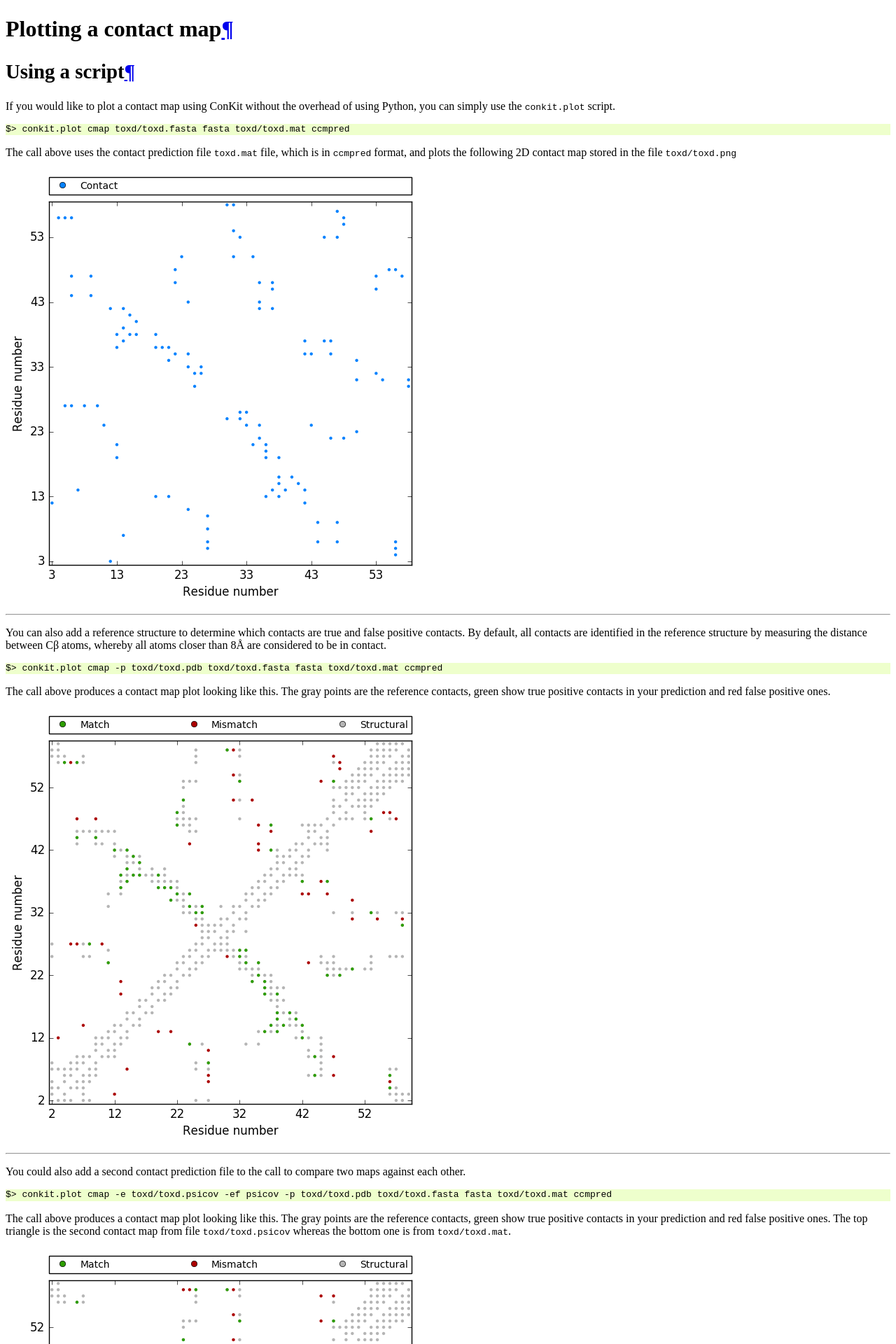
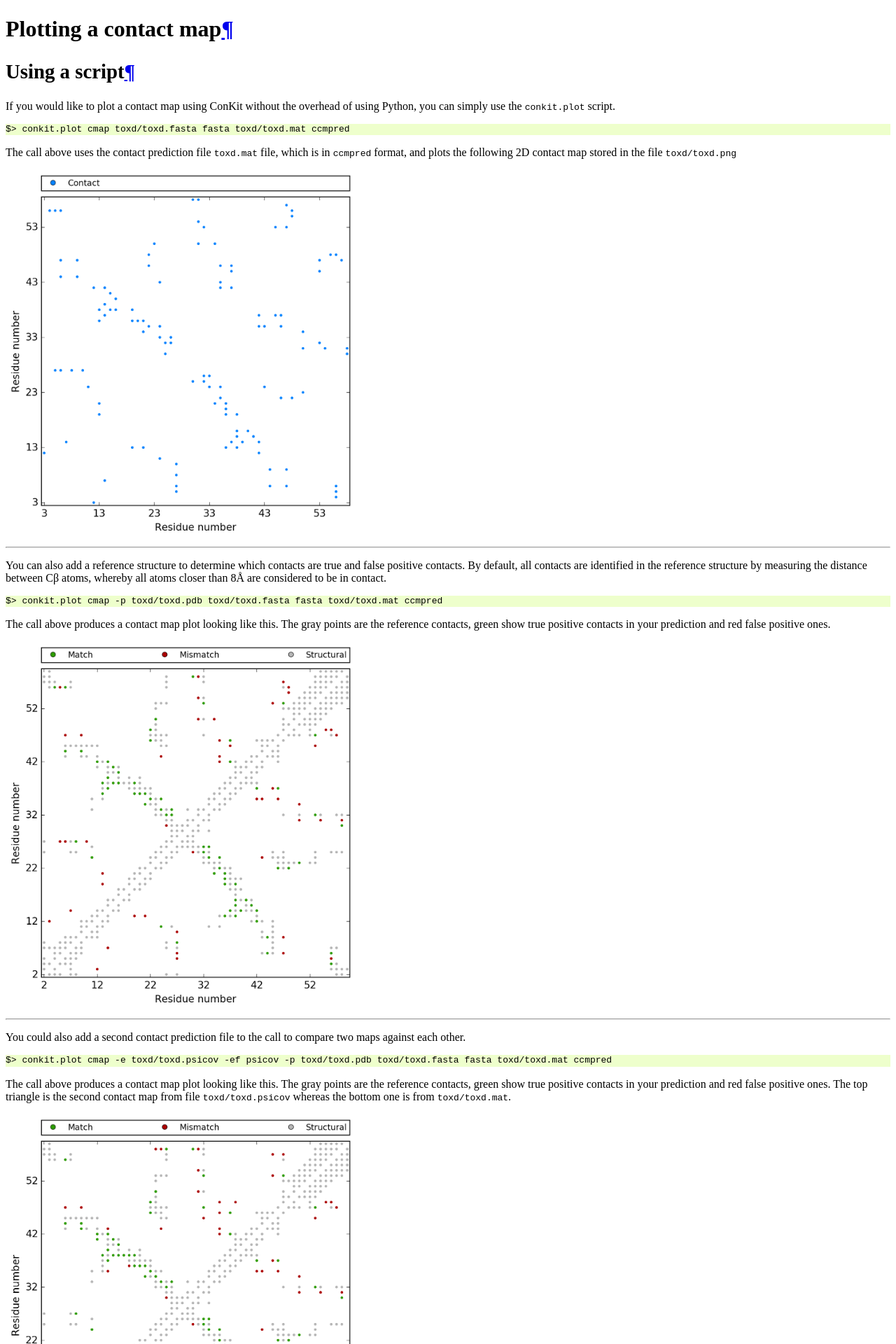
Before and after one commit to rigdenlab/conkit, a Sphinx documentation site: the page built from docs/examples/plot_map.rst, in a window 1280 px wide. Shown: the part 388-2308 px from the top of the page at 70% size. Built offline with Sphinx 7.4.7, drawn with Linux system fonts in a browser that asks for light colours.

Commit message:
image sizes changed in docs

```diff
--- a/docs/_static/custom.css
+++ b/docs/_static/custom.css
@@ -26,3 +26,8 @@ h4 {
 h5 {
     font-size: 1.2em;
 }
+
+img {
+    max-width: 100%;
+    max-height: 100%;
+}
--- a/docs/examples/plot_map.rst
+++ b/docs/examples/plot_map.rst
@@ -18,6 +18,7 @@ The call above uses the contact prediction file ``toxd.mat`` file, which is in `
 
 .. image:: images/toxd_cmap_simple.png
    :alt: Toxd CMap Simple
+   :width: 500px
 
 --------------------------------------------------------------
 
@@ -33,6 +34,7 @@ The call above produces a contact map plot looking like this. The gray points ar
 
 .. image:: images/toxd_cmap_reference.png
    :alt: Toxd CMap Reference
+   :width: 500px
 
 --------------------------------------------------------------
 
@@ -46,6 +48,7 @@ The call above produces a contact map plot looking like this. The gray points ar
 
 .. image:: images/toxd_cmap_advanced.png
    :alt: Toxd CMap Advanced
+   :width: 500px
 
 --------------------------------------------------------------
 
@@ -59,6 +62,7 @@ The call above produces a contact map plot looking like this. All parameters and
 
 .. image:: images/toxd_cmap_confidence.png
    :alt: Toxd CMap Confidence
+   :width: 500px
 
 .. note::
 
```
Also changed, not shown: docs/examples/images/toxd_cmap_advanced.png, docs/examples/images/toxd_cmap_confidence.png, docs/examples/images/toxd_cmap_reference.png, docs/examples/images/toxd_cmap_simple.png, docs/examples/images/toxd_freq_plot.png, 1 other file.
